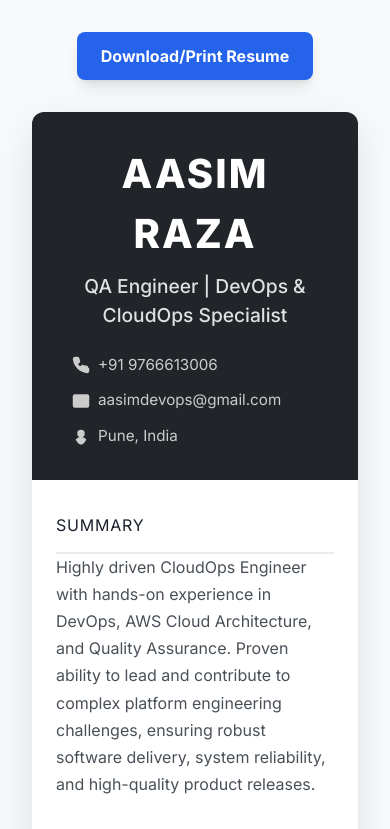
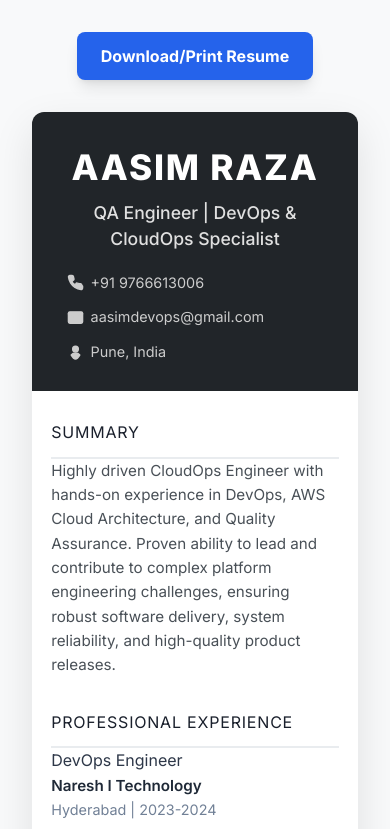
Before and after one commit to Aasim1234/resume, a plain HTML site: page index.html in a window 390 px wide. Shown: the top 829 px of the page. Drawn offline with nearby package versions, Linux system fonts and the light colour scheme.

Commit message:
Update index.html

```diff
--- a/index.html
+++ b/index.html
@@ -25,40 +25,40 @@
             max-width: 8.5in; /* Standard letter size width */
             width: 100%;
             overflow: hidden; /* Ensures border-radius applies correctly */
-            margin-bottom: 2rem; /* Space between pages if printed/viewed as separate blocks */
+            margin-bottom: 1.5rem; /* Reduced space between pages */
         }
 
         .header-section {
             background-color: #212529; /* Dark charcoal/black from template */
             color: #ffffff;
-            padding: 2.5rem 3rem;
+            padding: 2.2rem 2.5rem; /* Slightly reduced padding */
             text-align: center;
         }
         .header-section h1 {
-            font-size: 3.2rem; /* Larger name */
+            font-size: 3rem; /* Slightly smaller name */
             font-weight: 800; /* Extra bold for impact */
             color: #ffffff;
-            margin-bottom: 0.5rem;
+            margin-bottom: 0.4rem; /* Slightly reduced margin */
             letter-spacing: 0.05em; /* Slightly wider letter spacing for the name */
         }
         .header-section .title {
-            font-size: 1.5rem;
+            font-size: 1.4rem; /* Slightly smaller title */
             font-weight: 500;
             color: #e0e0e0;
-            margin-bottom: 1.5rem;
+            margin-bottom: 1.2rem; /* Slightly reduced margin */
         }
         .contact-info {
             display: flex;
             flex-wrap: wrap;
             justify-content: center;
-            gap: 1.5rem; /* Space between contact items */
-            font-size: 0.95rem;
+            gap: 1.2rem; /* Slightly reduced gap */
+            font-size: 0.9rem; /* Slightly smaller font size */
             color: #cccccc;
         }
         .contact-info div {
             display: flex;
             align-items: center;
-            gap: 0.5rem;
+            gap: 0.4rem; /* Slightly reduced gap */
         }
         .contact-info a {
             color: #cccccc;
@@ -69,33 +69,33 @@
             color: #ffffff;
         }
         .contact-info svg {
-            width: 18px;
-            height: 18px;
+            width: 17px; /* Slightly smaller icon */
+            height: 17px; /* Slightly smaller icon */
             fill: currentColor; /* Use text color for SVG */
         }
 
         .main-content-area {
-            padding: 3.5rem 3rem; /* Increased padding for a more spacious layout */
+            padding: 3rem 2.5rem; /* Slightly reduced padding */
             color: #343a40; /* Dark charcoal text for high contrast */
-            line-height: 1.7; /* Increased line height for better readability */
+            line-height: 1.6; /* Slightly reduced line height */
         }
 
         h2 {
-            font-size: 1.95rem; /* Larger section titles */
+            font-size: 1.8rem; /* Slightly smaller section titles */
             font-weight: 800; /* Made bolder for emphasis */
             color: #1a202c; /* Darker for section titles */
             border-bottom: 2px solid #e9ecef; /* Lighter, subtle border */
-            padding-bottom: 0.8rem;
-            margin-top: 3rem; /* More vertical spacing */
-            margin-bottom: 1.5rem;
+            padding-bottom: 0.7rem; /* Slightly reduced padding */
+            margin-top: 2.5rem; /* Reduced vertical spacing */
+            margin-bottom: 1.2rem; /* Reduced vertical spacing */
             text-transform: uppercase; /* Uppercase as in the template */
             letter-spacing: 0.05em; /* Slight letter spacing for headings */
         }
         h3 {
-            font-size: 1.45rem; /* Larger subheadings */
+            font-size: 1.35rem; /* Slightly smaller subheadings */
             font-weight: 700; /* Made bolder for emphasis */
             color: #2d3748; /* Darker for subheadings */
-            margin-bottom: 0.6rem;
+            margin-bottom: 0.5rem; /* Slightly reduced margin */
         }
         /* Style for highlighted project titles */
         h3.highlighted-project-title {
@@ -103,7 +103,7 @@
             font-weight: 800; /* Extra bold */
         }
         p, li {
-            font-size: 1.1rem; /* Larger base font size */
+            font-size: 1rem; /* Slightly smaller base font size */
             color: #495057; /* Medium dark gray for content */
         }
         ul {
@@ -119,16 +119,16 @@
             margin-left: -1em;
         }
         .section-content {
-            margin-bottom: 2.5rem; /* Increased spacing between content blocks */
+            margin-bottom: 2rem; /* Slightly reduced spacing between content blocks */
         }
         .job-title {
             font-weight: 600; /* Stronger weight for job titles */
             color: #2f3640; /* Darker for job titles */
         }
         .date-range {
-            font-size: 1rem; /* Slightly larger date font */
+            font-size: 0.9rem; /* Slightly smaller date font */
             color: #718096; /* Consistent subtle blue-gray for dates */
-            margin-bottom: 0.8rem; /* More space below date */
+            margin-bottom: 0.7rem; /* Slightly reduced margin */
         }
 
         /* Page break for printing */
@@ -146,25 +146,25 @@
                 padding-right: 1rem;
             }
             .header-section {
-                padding: 2rem 1.5rem;
+                padding: 1.8rem 1.2rem; /* Further reduced padding */
             }
             .header-section h1 {
-                font-size: 2.5rem;
+                font-size: 2.2rem; /* Further reduced font size */
             }
             .header-section .title {
-                font-size: 1.2rem;
+                font-size: 1.1rem; /* Further reduced font size */
             }
             .main-content-area {
-                padding: 2rem 1.5rem;
+                padding: 1.8rem 1.2rem; /* Further reduced padding */
             }
             h2 {
-                font-size: 1.6rem;
+                font-size: 1.5rem;
             }
             h3 {
-                font-size: 1.2rem;
+                font-size: 1.1rem;
             }
             p, li {
-                font-size: 1rem;
+                font-size: 0.95rem;
             }
         }
 
```
